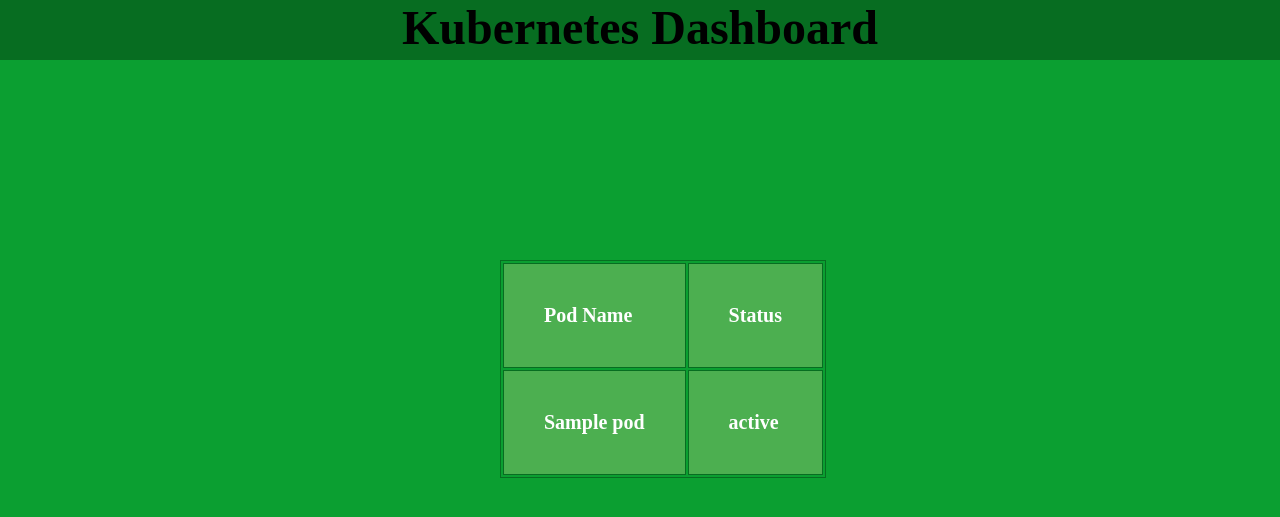
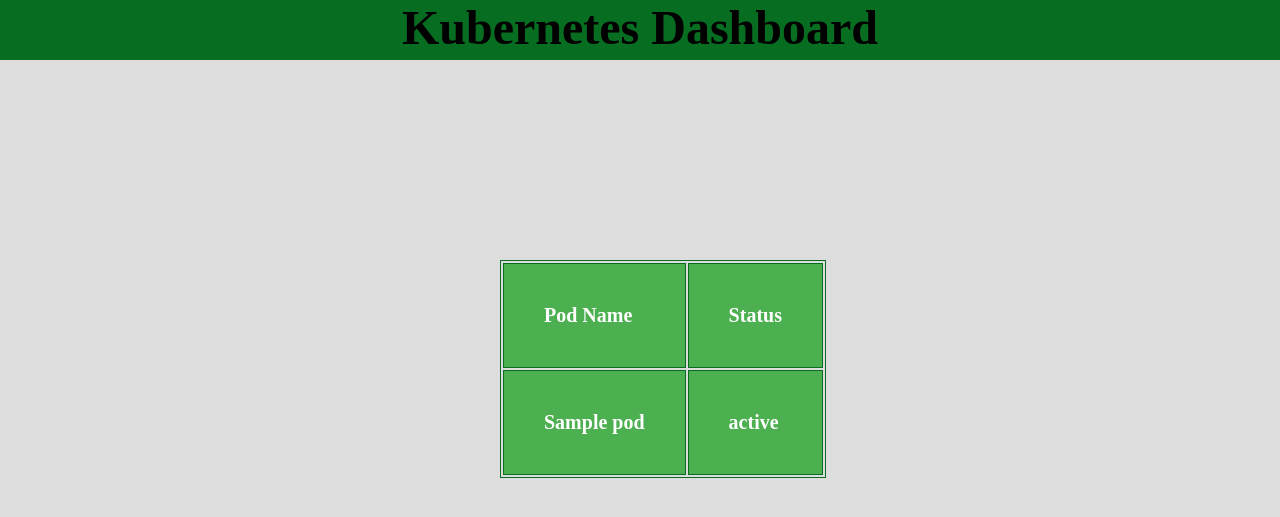
Before and after one commit to Diego-pgm/kubedash, a Flask app: template templates/index.html in a window 1280 px wide. Shown: the top 517 px of the page. Run offline with Flask 3, Linux system fonts and the light colour scheme; the template is opened without the code that fills it: most values are stand-ins (such as "Sample title", 1, 10 or a date in 2020); lists and menus that the app fills with data are empty.

Commit message:
Changed the background color

```diff
--- a/static/main.css
+++ b/static/main.css
@@ -5,7 +5,7 @@
 }
 
 body {
-    background-color: #0b9f31;
+    background-color: #ddd;
 }
 
 html {
```
